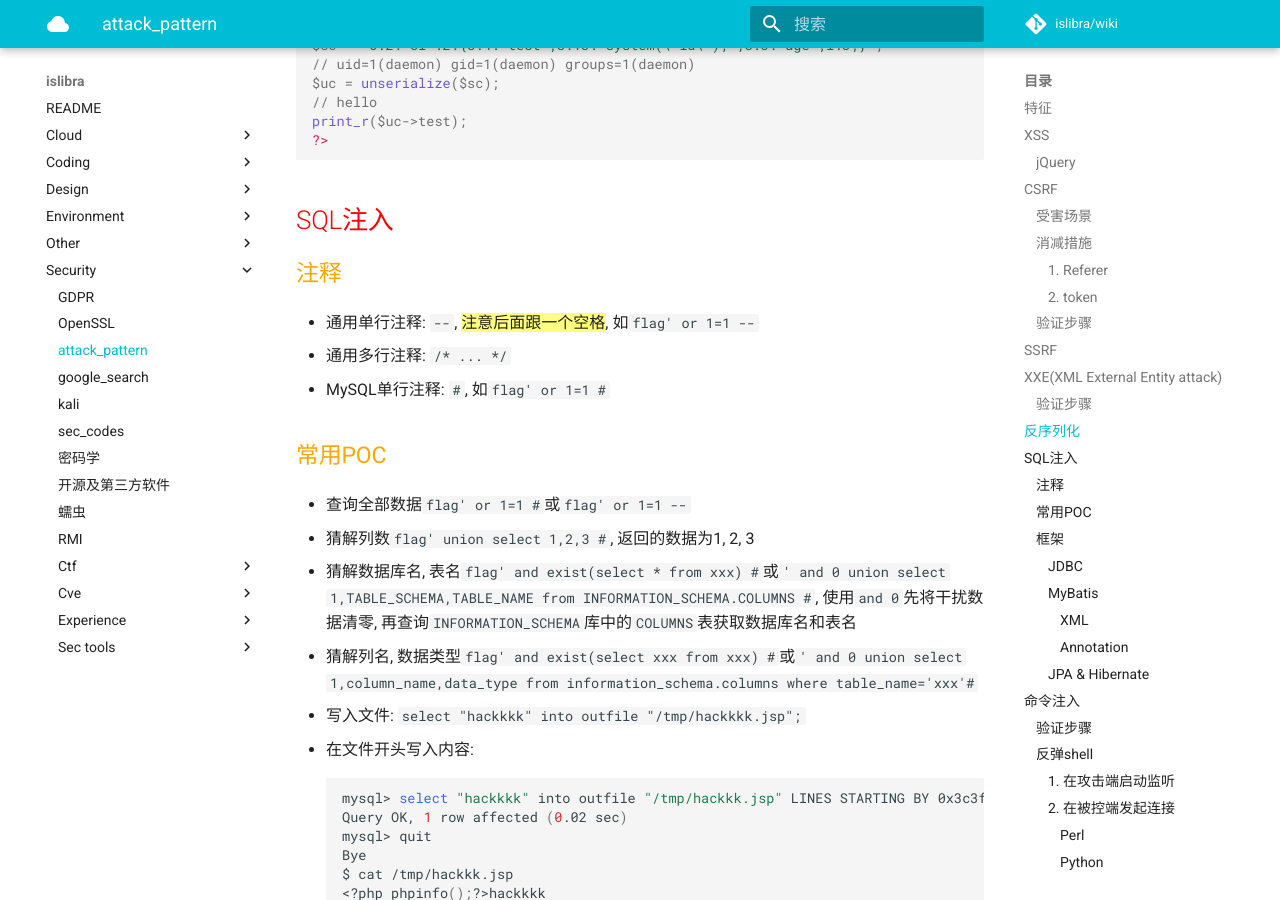
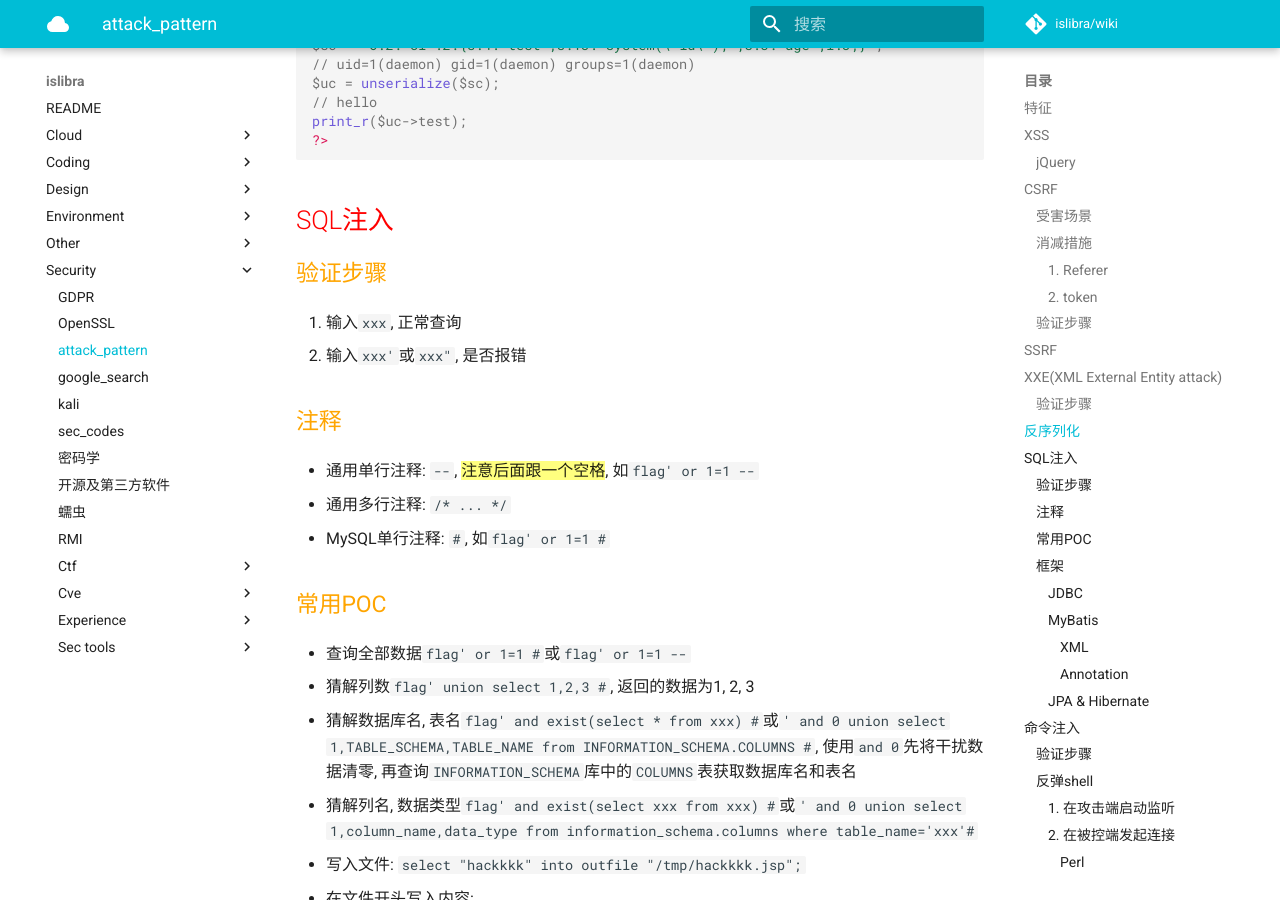
Before and after one commit to islibra/wiki, an MkDocs documentation site: the page built from docs/security/attack_pattern.md, in a window 1280 px wide and 900 px high, scrolled down 7322 px. Built offline with MkDocs 1.6.1 and Material for MkDocs 9.7.7, drawn with Linux system fonts in a browser that asks for light colours; comment, search, counter and statistics services are not loaded.

Commit message:
Update attack_pattern.md

````diff
--- a/docs/security/attack_pattern.md
+++ b/docs/security/attack_pattern.md
@@ -334,6 +334,11 @@ print_r($uc->test);
 ```
 
 ## SQL注入
+
+### 验证步骤
+
+1. 输入`xxx`, 正常查询
+1. 输入`` xxx' ``或`` xxx" ``, 是否报错
 
 ### 注释
 
````
